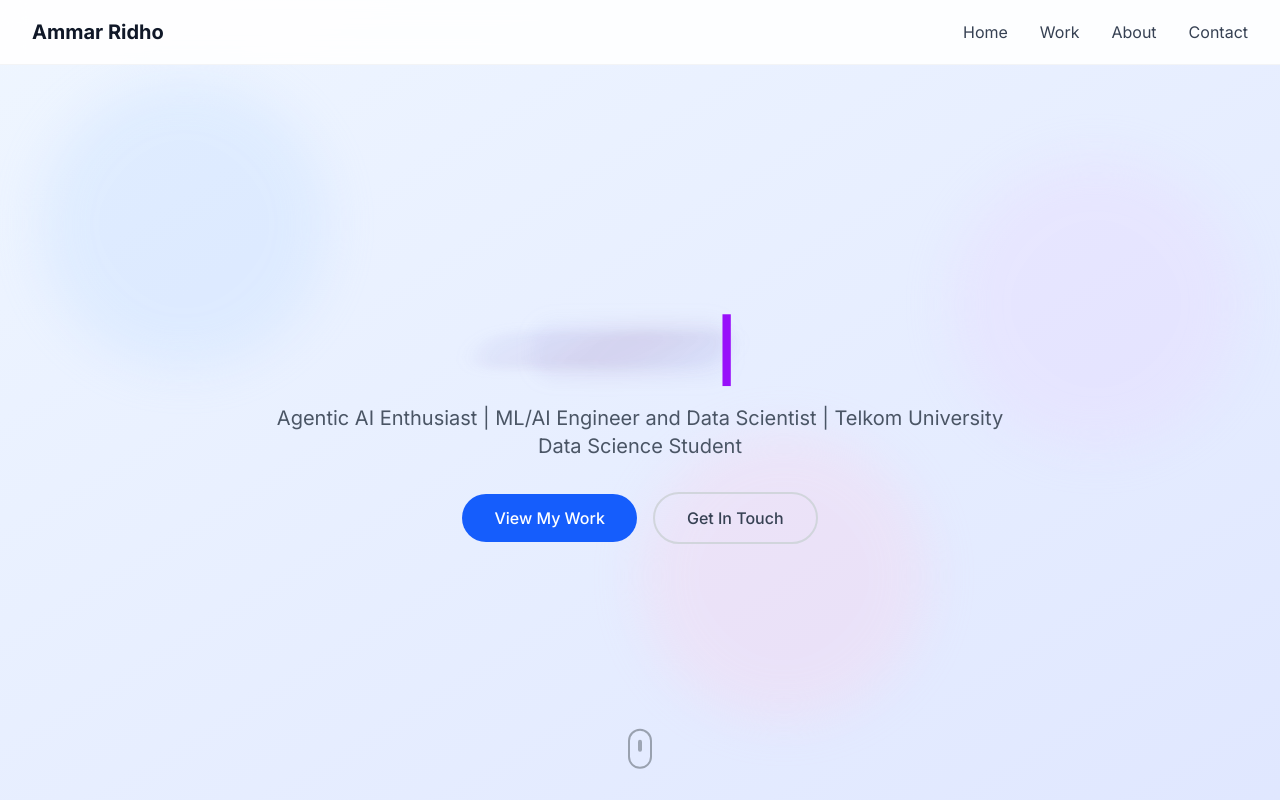
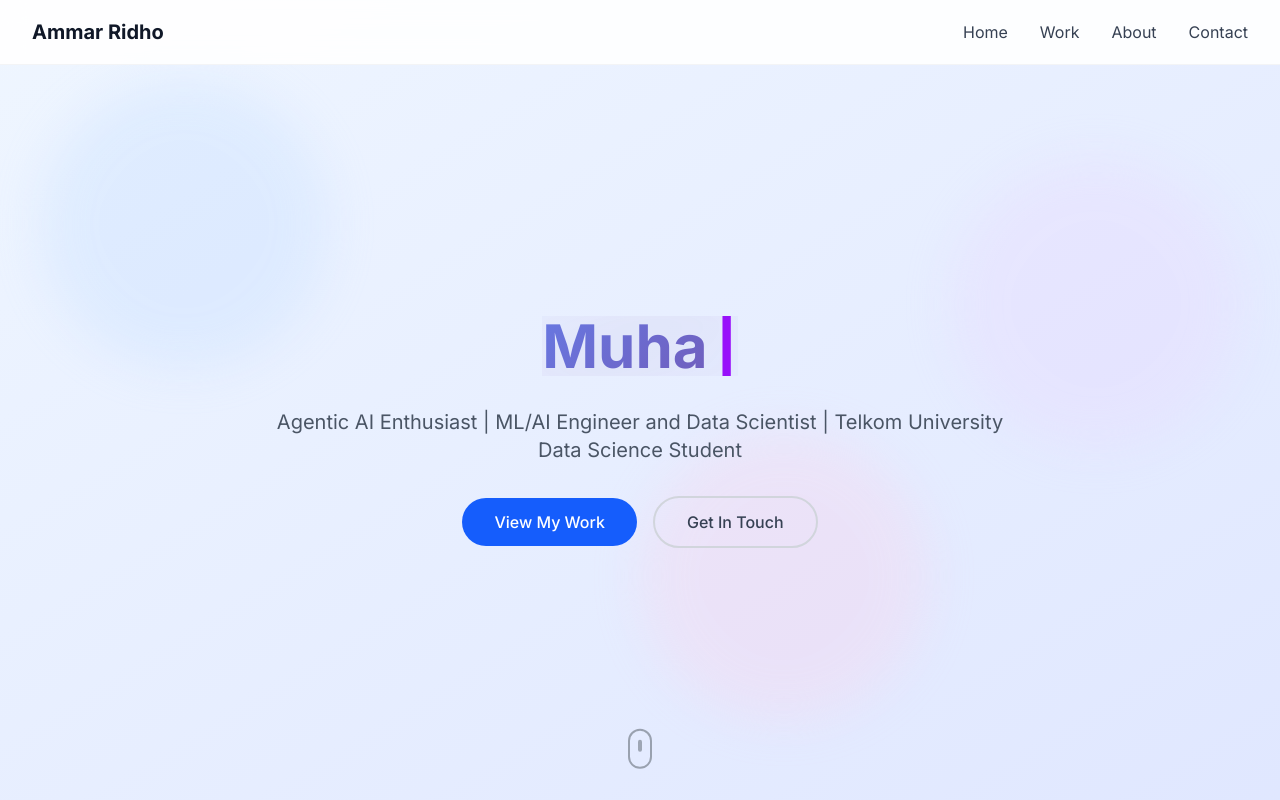
Before and after one commit to BangJhen/React-Tailwind-Portofolio, a React (Vite) app: page / in a window 1280 px wide. Shown: the top 800 px of the page. Built offline with nearby package versions, Linux system fonts and the light colour scheme.

Commit message:
Develope Hero

```diff
--- a/src/components/Hero.jsx
+++ b/src/components/Hero.jsx
@@ -62,12 +62,12 @@ const Hero = () => {
             variants={itemVariants}
             className="text-4xl md:text-6xl font-bold text-gray-900 mb-6 relative"
           >
-            <div className="gooey-marquee">
-              <span className="gradient-text gooey-text">
+            <div className="gooey-marquee hero-name">
+              <span className="gradient-text">
                 {nameText}
               </span>
               <motion.span
-                className="text-purple-600 text-4xl md:text-6xl font-bold ml-2"
+                className="text-purple-600 text-4xl md:text-6xl font-bold ml-2 blinking-cursor"
                 animate={{
                   opacity: [1, 1, 0, 0]
                 }}
--- a/src/index.css
+++ b/src/index.css
@@ -37,14 +37,20 @@ body {
   background: #64748b;
 }
 
-/* Gradient Text Effect */
+/* Gradient Text Effect - Fixed for proper rendering */
 .gradient-text {
-  background: linear-gradient(#966ac1 50%);
+  background: linear-gradient(135deg, #667eea 0%, #764ba2 100%);
   background-clip: text;
   -webkit-background-clip: text;
   -webkit-text-fill-color: transparent;
   background-size: 200% 200%;
   animation: gradient-shift 3s ease infinite;
+  display: inline-block;
+  /* Fallback for browsers that don't support background-clip */
+  color: #667eea;
+  font-weight: inherit;
+  position: relative;
+  z-index: 10;
 }
 
 @keyframes gradient-shift {
@@ -196,28 +202,30 @@ body {
   100% { opacity: 0; }
 }
 
-/* Gooey Marquee Effect */
+/* Gooey Marquee Effect - Simplified */
 .gooey-marquee {
   position: relative;
   overflow: visible;
   display: inline-block;
+  isolation: isolate;
 }
 
 .gooey-marquee::before,
 .gooey-marquee::after {
   content: '';
   position: absolute;
-  top: 0;
-  left: 0;
-  width: 100%;
-  height: 100%;
+  top: -20px;
+  left: -20px;
+  width: calc(100% + 40px);
+  height: calc(100% + 40px);
   background: linear-gradient(135deg,
-    rgba(102, 126, 234, 0.15) 0%,
-    rgba(118, 75, 162, 0.25) 50%,
-    rgba(102, 126, 234, 0.15) 100%);
-  border-radius: 20px;
+    rgba(102, 126, 234, 0.1) 0%,
+    rgba(118, 75, 162, 0.2) 50%,
+    rgba(102, 126, 234, 0.1) 100%);
+  border-radius: 30px;
   z-index: -1;
-  filter: blur(8px);
+  filter: blur(15px);
+  pointer-events: none;
 }
 
 .gooey-marquee::before {
@@ -276,9 +284,155 @@ body {
   }
 }
 
+/* Interactive Hover Effects for Hero Name */
+.hero-name {
+  transition: all 0.3s cubic-bezier(0.4, 0, 0.2, 1);
+  cursor: pointer;
+  position: relative;
+  overflow: hidden;
+}
+
+.hero-name:hover {
+  transform: scale(1.02);
+}
+
+.hero-name:hover .gooey-marquee::before {
+  animation: gooeyMorphHover1 3s ease-in-out infinite;
+  filter: blur(15px);
+  opacity: 0.4;
+}
+
+.hero-name:hover .gooey-marquee::after {
+  animation: gooeyMorphHover2 3s ease-in-out infinite 1.5s;
+  filter: blur(12px);
+  opacity: 0.3;
+}
+
+.hero-name:hover .gradient-text {
+  background: linear-gradient(135deg, #667eea 0%, #764ba2 30%, #f093fb 60%, #667eea 100%);
+  background-size: 300% 300%;
+  animation: gradientHover 3s ease infinite;
+  -webkit-background-clip: text;
+  background-clip: text;
+  -webkit-text-fill-color: transparent;
+}
+
+.hero-name::after {
+  content: '';
+  position: absolute;
+  top: 50%;
+  left: 50%;
+  width: 0;
+  height: 0;
+  background: radial-gradient(circle, rgba(102, 126, 234, 0.2) 0%, transparent 70%);
+  border-radius: 50%;
+  transform: translate(-50%, -50%);
+  transition: width 0.8s ease, height 0.8s ease, opacity 0.3s ease;
+  pointer-events: none;
+  z-index: 0;
+  opacity: 0;
+}
+
+.hero-name:hover::after {
+  width: 150%;
+  height: 150%;
+  opacity: 1;
+}
+
+@keyframes gooeyMorphHover1 {
+  0%, 100% {
+    transform: translateX(-15px) scale(1.2, 1.1) skew(-3deg);
+    border-radius: 30px 15px 30px 15px;
+    opacity: 0.6;
+  }
+  50% {
+    transform: translateX(15px) scale(0.8, 1.4) skew(3deg);
+    border-radius: 15px 50px 15px 50px;
+    opacity: 0.9;
+  }
+}
+
+@keyframes gooeyMorphHover2 {
+  0%, 100% {
+    transform: translateX(15px) scale(0.9, 1.3) skew(2deg);
+    border-radius: 40px 20px 40px 20px;
+    opacity: 0.5;
+  }
+  50% {
+    transform: translateX(-15px) scale(1.4, 0.7) skew(-4deg);
+    border-radius: 20px 60px 20px 60px;
+    opacity: 0.8;
+  }
+}
+
+@keyframes gradientHover {
+  0% {
+    background-position: 0% 50%;
+    transform: scale(1);
+  }
+  25% {
+    background-position: 50% 25%;
+    transform: scale(1.02);
+  }
+  50% {
+    background-position: 100% 50%;
+    transform: scale(1);
+  }
+  75% {
+    background-position: 50% 75%;
+    transform: scale(1.01);
+  }
+  100% {
+    background-position: 0% 50%;
+    transform: scale(1);
+  }
+}
+
+/* Enhanced cursor interaction */
+.hero-name:hover .blinking-cursor {
+  animation: cursorExcited 0.6s ease infinite;
+}
+
+@keyframes cursorExcited {
+  0%, 100% {
+    opacity: 1;
+    transform: scale(1) rotate(0deg);
+  }
+  50% {
+    opacity: 0.8;
+    transform: scale(1.1) rotate(1deg);
+  }
+}
+
 /* Clean text styling */
 .gooey-text {
   position: relative;
   display: inline-block;
-  z-index: 2;
+  z-index: 10;
 }
+
+/* Ensure text stays above ripple */
+.hero-name .gradient-text,
+.hero-name .blinking-cursor {
+  position: relative;
+  z-index: 10;
+}
+
+/* Browser compatibility for gradient text */
+@supports not (background-clip: text) {
+  .gradient-text {
+    background: none;
+    color: #667eea;
+    -webkit-text-fill-color: unset;
+  }
+}
+
+/* Firefox specific fixes */
+@-moz-document url-prefix() {
+  .gradient-text {
+    background: linear-gradient(135deg, #667eea 0%, #764ba2 100%);
+    background-clip: text;
+    -webkit-background-clip: text;
+    color: transparent;
+  }
+}
```
Also changed, not shown: 2 other files (tests, documents, lock files or other folders).
